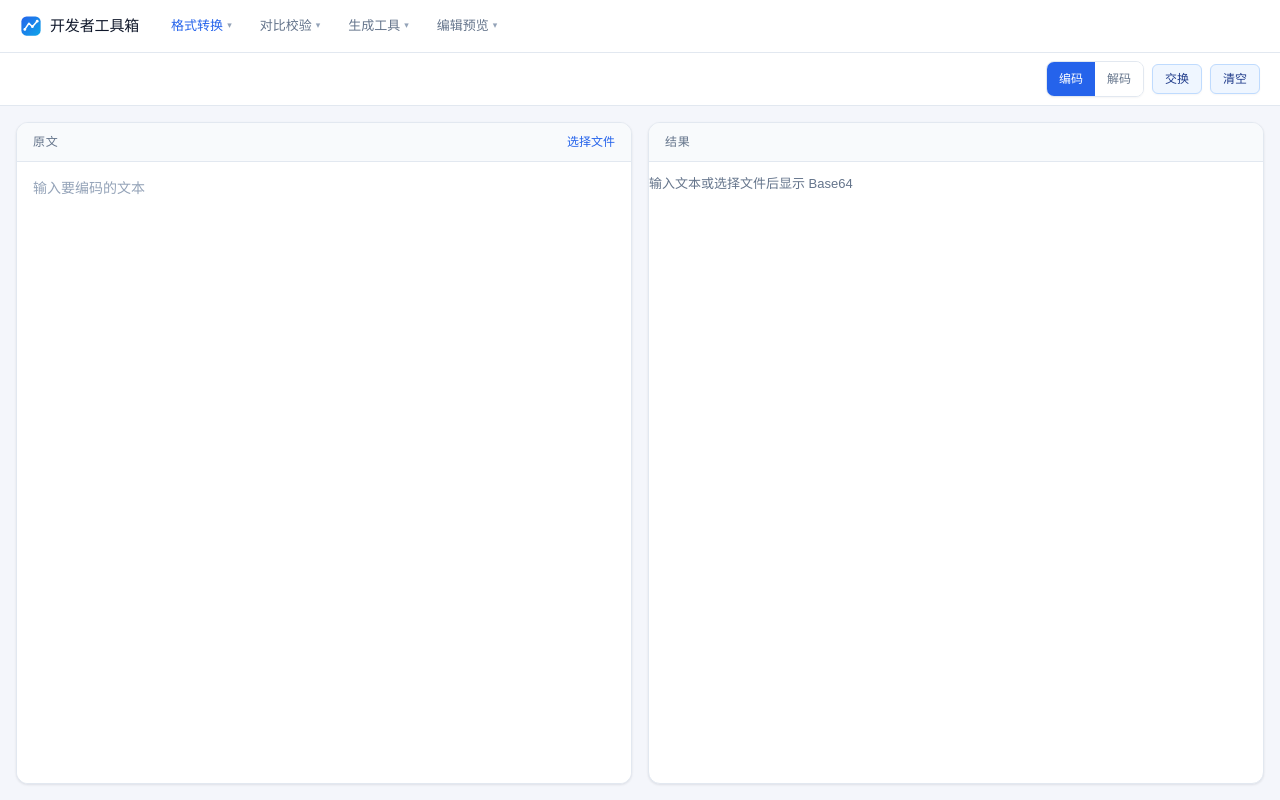
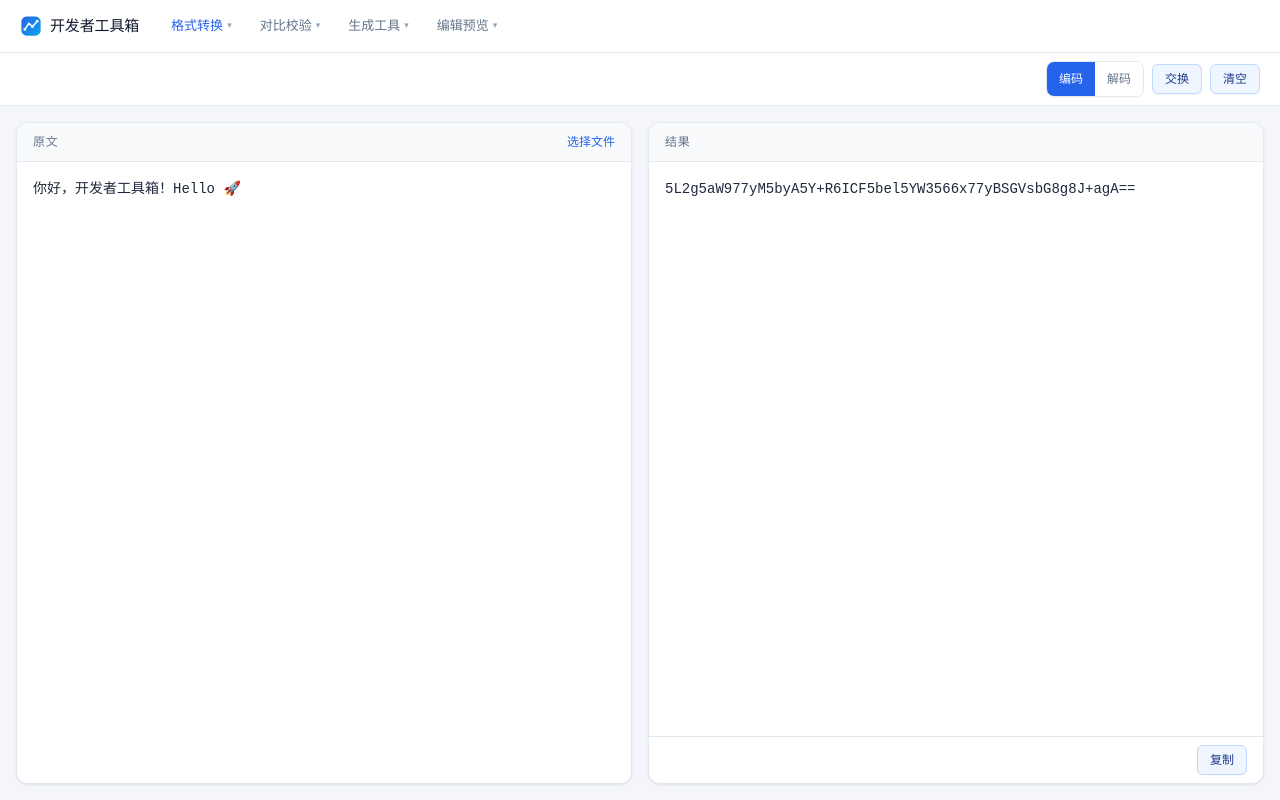
Before and after one commit to swlws/tools, a React (Vite) app: page /#/base64 in a window 1280 px wide. Built offline with nearby package versions, Linux system fonts and the light colour scheme.

Commit message:
feat: Base64 工具默认填入示例数据，进页面即可看到编解码效果
降低上手成本，与 URL/JWT 保持一致的「打开即有示例」体验。

```diff
--- a/src/pages/Base64.tsx
+++ b/src/pages/Base64.tsx
@@ -6,6 +6,8 @@ import CopyButton from '@/components/CopyButton'
 const TOOL = TOOLS.find((t) => t.path === '/base64')!
 
 type Mode = 'encode' | 'decode'
+
+const SAMPLE_TEXT = '你好，开发者工具箱！Hello 🚀'
 
 // UTF-8 safe encode: text -> bytes -> base64 (btoa alone breaks on non-Latin1).
 function encodeBase64(text: string): string {
@@ -25,7 +27,7 @@ function decodeBase64(input: string): string {
 export default function Base64Page() {
   useSeo(TOOL.name, TOOL.description)
   const [mode, setMode] = useState<Mode>('encode')
-  const [input, setInput] = useState('')
+  const [input, setInput] = useState(SAMPLE_TEXT)
   // File-derived base64 output; takes precedence over text input when set.
   const [fileBase64, setFileBase64] = useState('')
 
```
